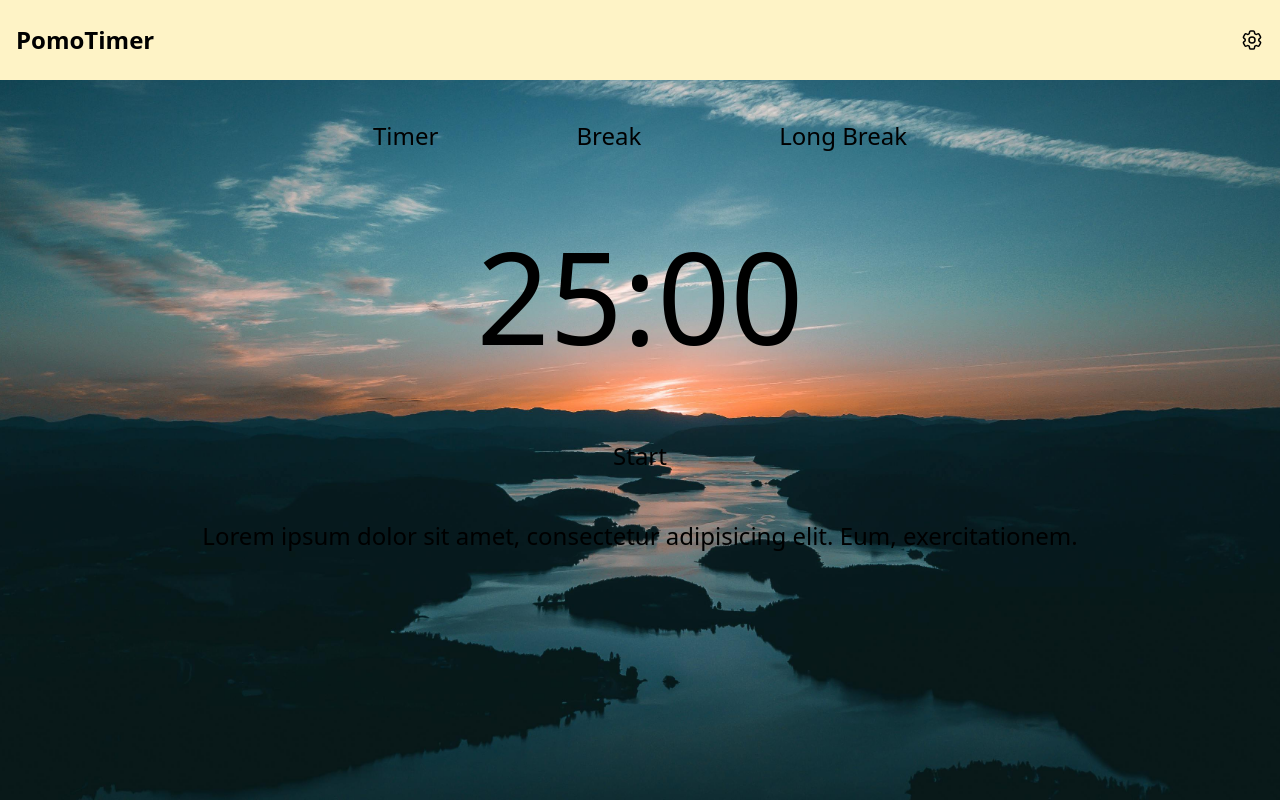
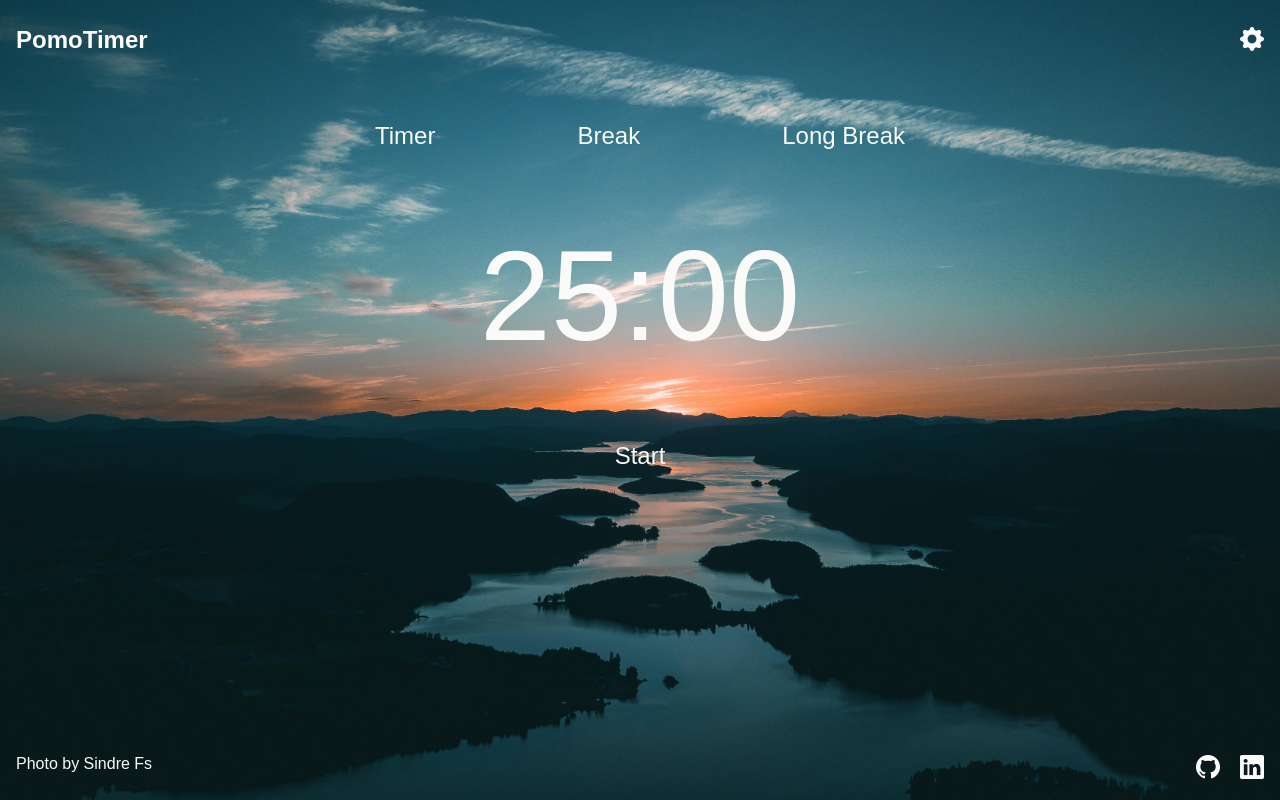
Before and after one commit to Myke003/pomotimer, a website built with Vite: page index.html in a window 1280 px wide. Built offline with nearby package versions, Linux system fonts and the light colour scheme.

Commit message:
Icons and design

```diff
--- a/index.html
+++ b/index.html
@@ -3,23 +3,23 @@
   <head>
     <meta charset="UTF-8" />
     <meta name="viewport" content="width=device-width, initial-scale=1.0" />
+
     <title>PomoTime</title>
+
+    <link rel="stylesheet" href="https://cdn.jsdelivr.net/npm/bootstrap-icons@1.12.1/font/bootstrap-icons.min.css">
   </head>
   <body>
-    <div id="app" class="min-h-screen flex flex-col items-center">
-      <header class="flex w-screen h-20 p-4 justify-between items-center bg-amber-100">
+    <div id="app" class="min-h-screen flex flex-col items-center font-poppins pomodoro text-stone-50 text-shadow-stone-600">
+      <header class="flex w-screen h-20 p-4 justify-between items-center text-white">
         <h1 class="text-2xl font-bold cursor-pointer">PomoTimer</h1>
-        <button class="cursor-pointer">
-          <svg xmlns="http://www.w3.org/2000/svg" fill="none" viewBox="0 0 24 24" stroke-width="1.5" stroke="currentColor" class="size-6">
-          <path stroke-linecap="round" stroke-linejoin="round" d="M9.594 3.94c.09-.542.56-.94 1.11-.94h2.593c.55 0 1.02.398 1.11.94l.213 1.281c.063.374.313.686.645.87.074.04.147.083.22.127.325.196.72.257 1.075.124l1.217-.456a1.125 1.125 0 0 1 1.37.49l1.296 2.247a1.125 1.125 0 0 1-.26 1.431l-1.003.827c-.293.241-.438.613-.43.992a7.723 7.723 0 0 1 0 .255c-.008.378.137.75.43.991l1.004.827c.424.35.534.955.26 1.43l-1.298 2.247a1.125 1.125 0 0 1-1.369.491l-1.217-.456c-.355-.133-.75-.072-1.076.124a6.47 6.47 0 0 1-.22.128c-.331.183-.581.495-.644.869l-.213 1.281c-.09.543-.56.94-1.11.94h-2.594c-.55 0-1.019-.398-1.11-.94l-.213-1.281c-.062-.374-.312-.686-.644-.87a6.52 6.52 0 0 1-.22-.127c-.325-.196-.72-.257-1.076-.124l-1.217.456a1.125 1.125 0 0 1-1.369-.49l-1.297-2.247a1.125 1.125 0 0 1 .26-1.431l1.004-.827c.292-.24.437-.613.43-.991a6.932 6.932 0 0 1 0-.255c.007-.38-.138-.751-.43-.992l-1.004-.827a1.125 1.125 0 0 1-.26-1.43l1.297-2.247a1.125 1.125 0 0 1 1.37-.491l1.216.456c.356.133.751.072 1.076-.124.072-.044.146-.086.22-.128.332-.183.582-.495.644-.869l.214-1.28Z" />
-          <path stroke-linecap="round" stroke-linejoin="round" d="M15 12a3 3 0 1 1-6 0 3 3 0 0 1 6 0Z" />
-          </svg>
+        <button class="cursor-pointer text-2xl">
+          <i class="bi bi-gear-fill"></i>
         </button>
       </header>
 
-      <div class="pomodoro-container flex flex-col items-center justify-center pt-10 w-screen md:w-auto text-2xl">
+      <div class="pomodoro-container flex flex-col items-center justify-center pt-10 w-min md:w-auto text-2xl font-poppins">
         <div class="pomo-options flex justify-around w-screen md:w-2xl pb-20">
-          <button id="pomodoro" class="cursor-pointer">Timer</button>
+          <button id="pomodoro" class="cursor-pointe">Timer</button>
           <button id="short-break" class="cursor-pointer">Break</button>
           <button id="long-break" class="cursor-pointer">Long Break</button>
         </div>
@@ -29,14 +29,25 @@
         </div>
 
         <div class="timer-btn-container flex pb-12">
-          <button id="timer-btn" class="cursor-pointer">Start</button>
-        </div>
-
-        <div id="text-motivation-container" class="text-center">
-          <p>Lorem ipsum dolor sit amet, consectetur adipisicing elit. Eum, exercitationem.</p>
+          <button id="timer-btn" class="btn-timer-pomo">Start</button>
         </div>
       </div>
+      <footer class="flex mt-auto w-full justify-between p-4">
+        <a href="https://www.pexels.com/photo/aerial-photography-of-water-beside-forest-during-golden-hour-1144176/" target="_blank">Photo by Sindre Fs</a>
+
+        <div class="flex gap-5 text-2xl">
+          <a href="https://github.com/Myke003" target="_blank">
+            <i class="bi bi-github"></i>
+          </a>
+          <a href="www.linkedin.com/in/miguellozano21" target="_blank">
+            <i class="bi bi-linkedin"></i>
+          </a>
+        </div>
+      </footer>
     </div>
+
+
     <script type="module" src="src/js/app.js"></script>
+    <script src="src/js/themes.js"></script>
   </body>
 </html>
```
